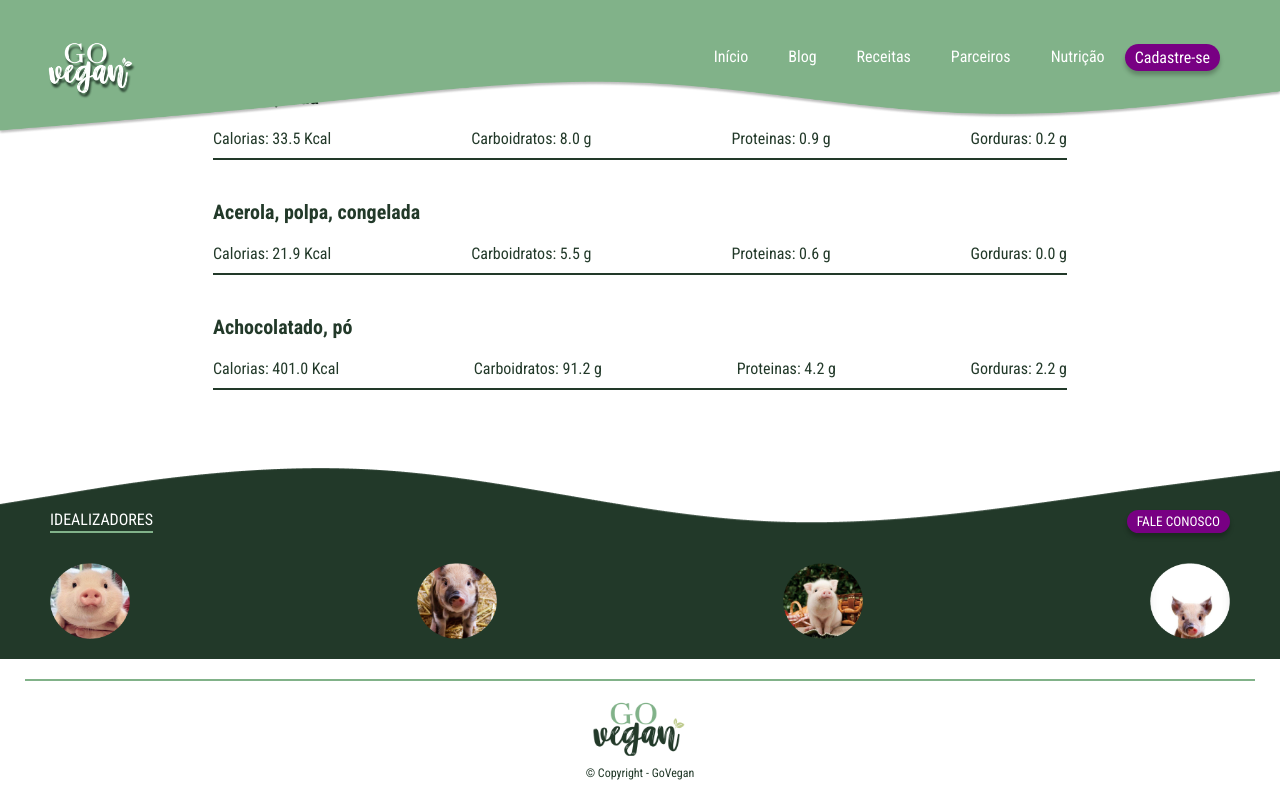
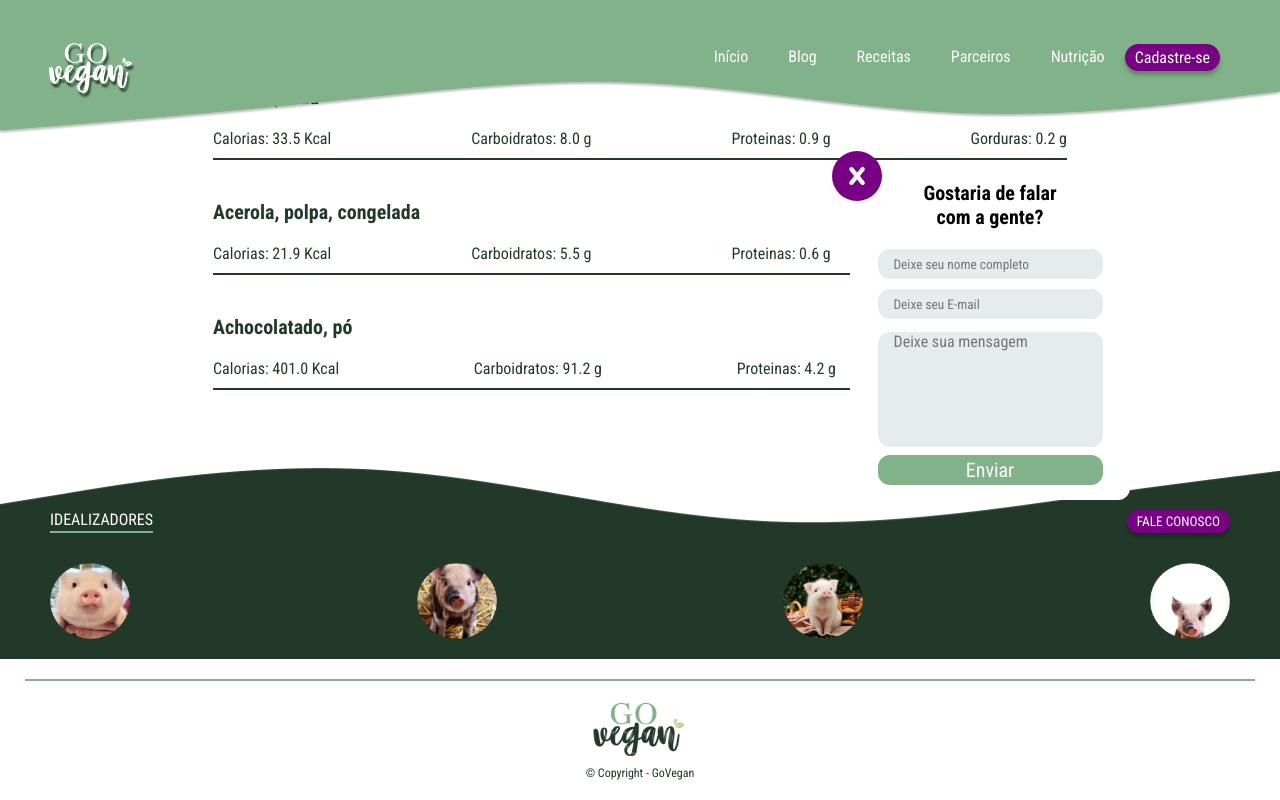
Before and after one commit to julianasinnott/goVegan, a React (Vite) app: page /nutricao in a window 1280 px wide. Both pictures are taken after a click on the button "FALE CONOSCO". Shown: the part 2910-3710 px from the top of the page. Built offline with nearby package versions, Linux system fonts and the light colour scheme.

Commit message:
:feat: Modal added to component and deleted from page.

```diff
--- a/src/components/Footer/index.css
+++ b/src/components/Footer/index.css
@@ -20,10 +20,12 @@
 .footer__idealizers-title {
   color: var(--white);
   padding-bottom: 2px;
-  border-bottom: 2px solid var(--primary) ;
+  border-bottom: 2px solid var(--primary);
 }
 
 .contact-btn {
+  position: relative;
+
   color: var(--white);
   height: min-content;
   cursor: pointer;
@@ -53,6 +55,7 @@
   width: 100px;
   height: auto;
 }
+
 .footer__copyright {
   font-size: 12px;
   color: var(--secundary)
--- a/src/components/Footer/index.jsx
+++ b/src/components/Footer/index.jsx
@@ -5,32 +5,47 @@ import idealizer1 from '/assets/idealizer-1.png'
 import idealizer2 from '/assets/idealizer-2.png'
 import idealizer3 from '/assets/idealizer-3.png'
 import idealizer4 from '/assets/idealizer-4.png'
+import React from 'react';
 
-export function Footer ({
+import { ModalContact } from "../ModalContact/index";
+
+export function Footer({
   hasIdealizers = true
 }) {
-  return(
+  const [showModal, setShowModal] = React.useState(false);
+
+
+
+  const handleModal = () => {
+
+
+    setShowModal(true)
+
+  }
+
+  return (
     <footer className="footer">
       <section className="footer__idealizers-section">
         {hasIdealizers && (
           <>
             <div className="footer__top">
               <p className="footer__idealizers-title">IDEALIZADORES</p>
-                <button className="contact-btn purple-btn">
+              <button className="contact-btn purple-btn" onClick={() => handleModal()} >
                 FALE CONOSCO
               </button>
+              {showModal && <ModalContact setShowModal={setShowModal} />}
             </div>
             <div className="footer__idealizers-section__imgs">
-                <img className="idealizers-img" src={idealizer1} alt=""/>
-                <img className="idealizers-img" src={idealizer2} alt=""/>
-                <img className="idealizers-img" src={idealizer3} alt=""/>
-                <img className="idealizers-img" src={idealizer4} alt=""/>
+              <img className="idealizers-img" src={idealizer1} alt="" />
+              <img className="idealizers-img" src={idealizer2} alt="" />
+              <img className="idealizers-img" src={idealizer3} alt="" />
+              <img className="idealizers-img" src={idealizer4} alt="" />
             </div>
           </>
         )}
       </section>
       <div className="footer__logo">
-          <img className="footer__logo-img" src="/assets/green-logo.png" alt=""/>
+        <img className="footer__logo-img" src="/assets/green-logo.png" alt="" />
         <p className="footer__copyright">
           © Copyright - GoVegan
         </p>
--- a/src/pages/ModalContact/index.css
+++ b/src/components/ModalContact/index.css
@@ -1,16 +1,14 @@
-.container__modal-contact {
-  display: flex;
-  justify-content: center;
-  align-items: center;
+.modal-teste {
+  position: absolute;
+  right: 150px;
+  bottom: 300px;
 
-  width: 100vw;
-  height: 100vh;
-
-  background-color: #F5F5F5;
+  /* width: 300px;
+  height: 300px; */
 }
 
 .modal-contact {
-  width: 370px;
+  width: 280px;
   border-radius: 12px;
 
   background-color: #FFFFFF;
@@ -21,7 +19,7 @@
   font-size: 20px;
   text-align: center;
 
-  padding: 27px;
+  padding: 15px;
 }
 
 .form-contact {
@@ -34,11 +32,11 @@
 .input__modal-contact {
   /* all: unset; */
 
-  width: 297px;
+  width: 225px;
   height: 30px;
   border-radius: 12px;
 
-  margin: 10px;
+  margin: 5px;
   padding-left: 16px;
 
 
@@ -50,22 +48,22 @@
 
   box-sizing: border-box;
 
-  width: 297px;
-  height: 170px;
+  width: 225px;
+  height: 115px;
   border-radius: 12px;
 
-  margin: 15px;
+  margin: 8px;
   padding-left: 16px;
 
   background-color: #E6ECEB;
 }
 
 .button__modal-contact {
-  width: 297px;
-  height: 55px;
+  width: 225px;
+  height: 30px;
   border-radius: 12px;
 
-  margin-bottom: 35px;
+  margin-bottom: 15px;
 
   background-color: #81B289;
   color: #FFFFFF;
@@ -78,6 +76,8 @@
 }
 
 .close-modal-icon__modal-contact {
+  cursor: pointer;
+
   width: 50px;
   height: 50px;
   border-radius: 50%;
--- a/src/pages/ModalContact/index.jsx
+++ b/src/components/ModalContact/index.jsx
@@ -1,13 +1,14 @@
 import './index.css';
+import './responsive.css';
 
 import iconClose from '../../assets/images/icon-close.png';
 
-export function ModalContact() {
+export function ModalContact(props) {
   return (
-    <section className='container__modal-contact'>
+    <div className='modal-teste'>
       <section className='modal-contact'>
         <section className='close-modal__modal-contact' >
-          <section className='close-modal-icon__modal-contact' >
+          <section className='close-modal-icon__modal-contact' onClick={() => props.setShowModal(false)} >
             <img className='icon__close__modal-contact' src={iconClose} alt="" />
           </section>
         </section>
@@ -19,6 +20,6 @@ export function ModalContact() {
           <button className='button__modal-contact' type="submit">Enviar</button>
         </form>
       </section>
-    </section>
-  );
-};
+    </div>
+  )
+}
--- /dev/null
+++ b/src/components/ModalContact/responsive.css
@@ -0,0 +1,14 @@
+/* .close-modal-icon__modal-contact */
+
+@media only screen and (max-width:800px) {
+  .modal-teste {
+    bottom: 232px;
+  }
+}
+
+@media only screen and (max-width:800px) {
+  .modal-teste {
+    right: 130px;
+    bottom: 205px;
+  }
+}
--- a/src/pages/HomePage/index.jsx
+++ b/src/pages/HomePage/index.jsx
@@ -1,5 +1,6 @@
 import { Header } from "../../components/Header/index";
 import { Footer } from "../../components/Footer/index";
+
 import "./index.css";
 import "./responsive.css";
 
--- a/src/routes.jsx
+++ b/src/routes.jsx
@@ -14,7 +14,6 @@ import { NutritionPage } from './pages/NutritionPage/index'
 import { PartnersPage } from './pages/PartnersPage/index'
 import { RegisterPage } from './pages/RegisterPage/index'
 import { RecipeComplete } from './pages/RecipeComplete/index';
-import { ModalContact } from './pages/ModalContact/index'
 import { ModalSuccess } from './pages/ModalSuccess/index'
 import { RecipesAdmin } from './pages/admin/RecipesAdmin/index'
 import { ScrollToTop } from './pages/ScrollToTop';
@@ -29,7 +28,7 @@ function ProtectedRoutes({ redirectTo }) {
 }
 
 export function RoutesGoVegan() {
-  return(
+  return (
     <BrowserRouter>
       <ScrollToTop>
         <Routes>
@@ -40,7 +39,6 @@ export function RoutesGoVegan() {
           <Route path="parceiros" element={<PartnersPage />} />
           <Route path="cadastro" element={<RegisterPage />} />
           <Route path="receitas/receita" element={<RecipeComplete />} />
-          <Route path="modal-contact" element={<ModalContact />} />
           <Route path="modal-success" element={<ModalSuccess />} />
           <Route path="cadastro" element={<RegisterPage />} />
           <Route path="login" element={<LoginAdmPage />} />
```
Lines whose indentation alone changed are shown as unchanged.
